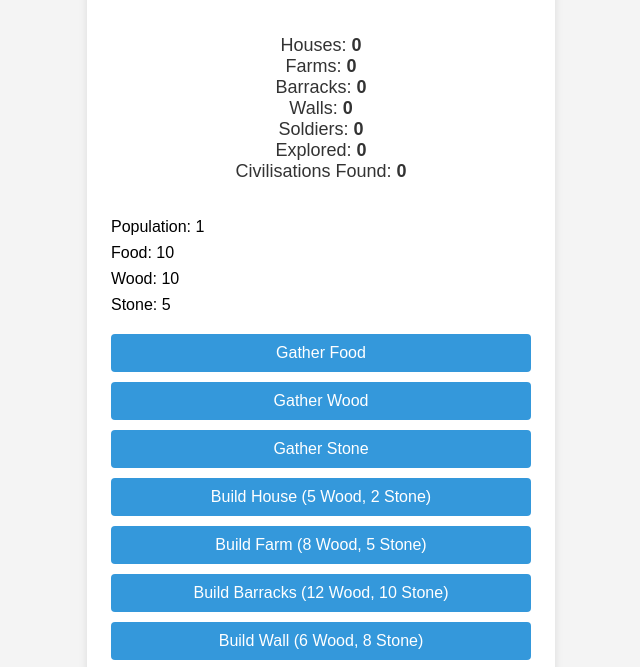
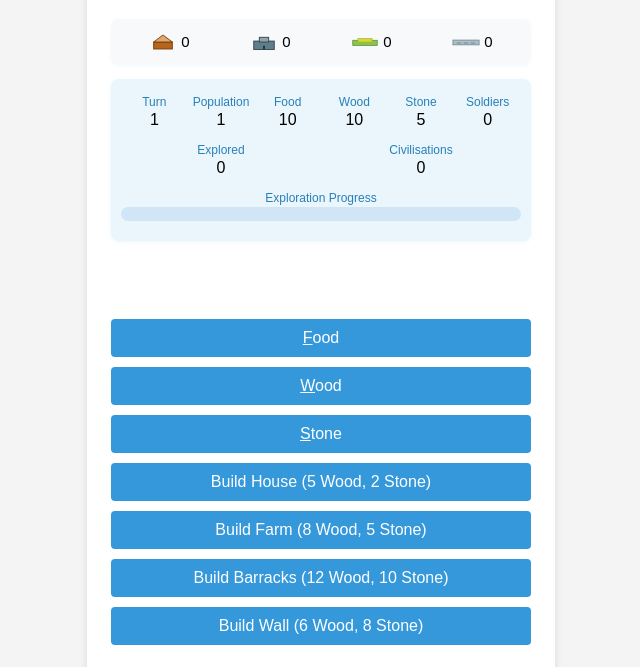
Before and after one commit to terence/nq-miniciv, a plain HTML site: page index.html in a window 1280 px wide. Shown: the part 125-792 px from the top of the page, without its empty margins (319-959 px from the left). Drawn offline with Linux system fonts and the light colour scheme.

Commit message:
improved gameplay

```diff
--- a/game.js
+++ b/game.js
@@ -1,3 +1,17 @@
+// Hotkeys for resource gathering
+document.addEventListener('keydown', function(e) {
+    if (document.activeElement && (document.activeElement.tagName === 'INPUT' || document.activeElement.tagName === 'TEXTAREA')) return;
+    if (e.key === 'f' || e.key === 'F') {
+        gather('food');
+        e.preventDefault();
+    } else if (e.key === 'w' || e.key === 'W') {
+        gather('wood');
+        e.preventDefault();
+    } else if (e.key === 's' || e.key === 'S') {
+        gather('stone');
+        e.preventDefault();
+    }
+});
 let state = {
     population: 1,
     food: 10,
@@ -9,7 +23,8 @@ let state = {
     soldiers: 0,
     walls: 0,
     explored: 0,
-    civilisationsFound: 0
+    civilisationsFound: 0,
+    turn: 1
 };
 function explore() {
     // Require at least 1 soldier to explore
@@ -18,12 +33,17 @@ function explore() {
         return;
     }
     state.explored++;
+    state.turn++;
     // 30% chance to find a civilisation per explore
+    let found = false;
     if (Math.random() < 0.3) {
         state.civilisationsFound++;
-        log('You discovered a new civilisation! Total found: ' + state.civilisationsFound);
+        found = true;
+    }
+    if (found) {
+        log('You discovered a new civilisation! Total encountered: ' + state.civilisationsFound);
     } else {
-        log('Exploration yielded no new civilisations.');
+        log('Exploration yielded no new civilisations. Total encountered: ' + state.civilisationsFound);
     }
     updateUI();
 }
@@ -33,34 +53,47 @@ function updateUI() {
     document.getElementById('food').textContent = state.food;
     document.getElementById('wood').textContent = state.wood;
     document.getElementById('stone').textContent = state.stone;
+    // Dashboard extra fields
+    if (document.getElementById('soldiers')) document.getElementById('soldiers').textContent = state.soldiers;
+    if (document.getElementById('explored')) document.getElementById('explored').textContent = state.explored;
+    if (document.getElementById('civilisations')) document.getElementById('civilisations').textContent = state.civilisationsFound;
+    // Asset dashboard fields
+    if (document.getElementById('houses')) document.getElementById('houses').textContent = state.houses;
+    if (document.getElementById('barracks')) document.getElementById('barracks').textContent = state.barracks;
+    if (document.getElementById('farms')) document.getElementById('farms').textContent = state.farms;
+    if (document.getElementById('walls')) document.getElementById('walls').textContent = state.walls;
+    // Exploration progress bar (arbitrary max 20 for demo)
+    let maxExplored = 20;
+    let percent = Math.min(100, Math.round((state.explored / maxExplored) * 100));
+    let bar = document.getElementById('explore-bar');
+    if (bar) bar.style.width = percent + '%';
+    // Update turn counter
+    if (document.getElementById('turn')) document.getElementById('turn').textContent = state.turn;
+    // Show/hide train soldier button
+    var trainBtn = document.getElementById('train-soldier-btn');
+    if (trainBtn) trainBtn.style.display = (state.barracks > 0) ? '' : 'none';
+    // Show/hide explore button
+    var exploreBtn = document.getElementById('explore-btn');
+    if (exploreBtn) exploreBtn.style.display = (state.soldiers > 0) ? '' : 'none';
     updateGraphics();
 }
 // Show SVG images for buildings
 function updateGraphics() {
+    // Only show graphics visuals, not asset counts
     let html = `<div style='text-align:center;padding:16px;'>`;
-    html += `<div>Houses: `;
+    // Optionally, you can show images for each asset if desired, but not counts
     for (let i = 0; i < state.houses; i++) {
         html += `<img src='assets/house.svg' alt='House' style='width:40px;height:28px;margin:2px;vertical-align:middle;'>`;
     }
-    html += ` <strong>${state.houses}</strong></div>`;
-    html += `<div>Farms: `;
     for (let i = 0; i < state.farms; i++) {
         html += `<img src='assets/farm.svg' alt='Farm' style='width:54px;height:20px;margin:2px;vertical-align:middle;'>`;
     }
-    html += ` <strong>${state.farms}</strong></div>`;
-    html += `<div>Barracks: `;
     for (let i = 0; i < state.barracks; i++) {
         html += `<img src='assets/barracks.svg' alt='Barracks' style='width:40px;height:28px;margin:2px;vertical-align:middle;'>`;
     }
-    html += ` <strong>${state.barracks}</strong></div>`;
-    html += `<div>Walls: `;
     for (let i = 0; i < state.walls; i++) {
         html += `<img src='assets/wall.svg' alt='Wall' style='width:40px;height:14px;margin:2px;vertical-align:middle;'>`;
     }
-    html += ` <strong>${state.walls}</strong></div>`;
-    html += `<div>Soldiers: <strong>${state.soldiers}</strong></div>`;
-    html += `<div>Explored: <strong>${state.explored}</strong></div>`;
-    html += `<div>Civilisations Found: <strong>${state.civilisationsFound}</strong></div>`;
     html += `</div>`;
     document.getElementById('graphics').innerHTML = html;
 }
@@ -69,6 +102,7 @@ function trainSoldier() {
         state.food -= 5;
         state.population--;
         state.soldiers++;
+        state.turn++;
         log('You trained a soldier!');
         updateUI();
     } else if (state.barracks === 0) {
@@ -91,11 +125,13 @@ function gather(resource) {
         amount += state.farms * 3;
     }
     state[resource] += amount;
+    state.turn++;
     log(`You gathered ${amount} ${resource}.`);
     updateUI();
 }
 
 function build(type) {
+    let acted = false;
     if (type === 'house') {
         if (state.wood >= 5 && state.stone >= 2) {
             state.wood -= 5;
@@ -103,6 +139,7 @@ function build(type) {
             state.houses++;
             state.population++;
             log('You built a house! Population increased.');
+            acted = true;
         } else {
             log('Not enough resources to build a house.');
         }
@@ -112,6 +149,7 @@ function build(type) {
             state.stone -= 5;
             state.farms++;
             log('You built a farm! Food gathering improved.');
+            acted = true;
         } else {
             log('Not enough resources to build a farm.');
         }
@@ -121,6 +159,7 @@ function build(type) {
             state.stone -= 10;
             state.barracks++;
             log('You built a barracks!');
+            acted = true;
         } else {
             log('Not enough resources to build a barracks.');
         }
@@ -130,10 +169,12 @@ function build(type) {
             state.stone -= 8;
             state.walls++;
             log('You built a wall!');
+            acted = true;
         } else {
             log('Not enough resources to build a wall.');
         }
     }
+    if (acted) state.turn++;
     updateUI();
 }
 
--- a/index.html
+++ b/index.html
@@ -21,25 +21,47 @@
 <body>
     <div class="container">
         <h1>Mini Civilisation</h1>
+        <div id="asset-dashboard">
+            <div class="asset-row">
+                <div class="asset-item"><img src="assets/house.svg" class="asset-icon" alt="House"><span id="houses">0</span></div>
+                <div class="asset-item"><img src="assets/barracks.svg" class="asset-icon" alt="Barracks"><span id="barracks">0</span></div>
+                <div class="asset-item"><img src="assets/farm.svg" class="asset-icon" alt="Farm"><span id="farms">0</span></div>
+                <div class="asset-item"><img src="assets/wall.svg" class="asset-icon" alt="Wall"><span id="walls">0</span></div>
+            </div>
+        </div>
+        <div id="dashboard">
+            <div class="dashboard-row">
+                <div class="dashboard-item"><span class="dash-label">Turn</span><span id="turn">1</span></div>
+                <div class="dashboard-item"><span class="dash-label">Population</span><span id="population">1</span></div>
+                <div class="dashboard-item"><span class="dash-label">Food</span><span id="food">10</span></div>
+                <div class="dashboard-item"><span class="dash-label">Wood</span><span id="wood">10</span></div>
+                <div class="dashboard-item"><span class="dash-label">Stone</span><span id="stone">5</span></div>
+                <div class="dashboard-item"><span class="dash-label">Soldiers</span><span id="soldiers">0</span></div>
+            </div>
+            <div class="dashboard-row">
+                <div class="dashboard-item"><span class="dash-label">Explored</span><span id="explored">0</span></div>
+                <div class="dashboard-item"><span class="dash-label">Civilisations</span><span id="civilisations">0</span></div>
+            </div>
+            <div class="dashboard-row">
+                <div class="dashboard-item" style="flex:2;">
+                    <span class="dash-label">Exploration Progress</span>
+                    <div id="explore-bar-bg"><div id="explore-bar"></div></div>
+                </div>
+            </div>
+        </div>
         <div id="graphics">
             <!-- Building visuals will be shown here from assets directory -->
         </div>
-        <div id="status">
-            <p>Population: <span id="population">1</span></p>
-            <p>Food: <span id="food">10</span></p>
-            <p>Wood: <span id="wood">10</span></p>
-            <p>Stone: <span id="stone">5</span></p>
-        </div>
         <div id="actions">
-            <button onclick="gather('food')">Gather Food</button>
-            <button onclick="gather('wood')">Gather Wood</button>
-            <button onclick="gather('stone')">Gather Stone</button>
+            <button onclick="gather('food')"><span style="text-decoration:underline;">F</span>ood</button>
+            <button onclick="gather('wood')"><span style="text-decoration:underline;">W</span>ood</button>
+            <button onclick="gather('stone')"><span style="text-decoration:underline;">S</span>tone</button>
             <button onclick="build('house')">Build House (5 Wood, 2 Stone)</button>
             <button onclick="build('farm')">Build Farm (8 Wood, 5 Stone)</button>
             <button onclick="build('barracks')">Build Barracks (12 Wood, 10 Stone)</button>
             <button onclick="build('wall')">Build Wall (6 Wood, 8 Stone)</button>
-            <button onclick="trainSoldier()">Train Soldier (5 Food, 1 Population, Barracks)</button>
-            <button onclick="explore()">Explore (Requires 1 Soldier)</button>
+            <button id="train-soldier-btn" onclick="trainSoldier()" style="display:none;">Train Soldier (5 Food, 1 Population, Barracks)</button>
+            <button id="explore-btn" onclick="explore()" style="display:none;">Explore (Requires 1 Soldier)</button>
         </div>
         <div id="log"></div>
     </div>
--- a/style.css
+++ b/style.css
@@ -1,3 +1,66 @@
+.asset-icon {
+    width: 28px;
+    height: 22px;
+    vertical-align: middle;
+    margin-right: 4px;
+    margin-bottom: 2px;
+}
+#asset-dashboard {
+    background: #f7f9fa;
+    border-radius: 8px;
+    padding: 10px 8px 8px 8px;
+    margin-bottom: 14px;
+    box-shadow: 0 1px 4px rgba(52,152,219,0.06);
+}
+.asset-row {
+    display: flex;
+    justify-content: space-between;
+}
+.asset-item {
+    flex: 1;
+    text-align: center;
+    font-size: 15px;
+    padding: 2px 0;
+}
+#dashboard {
+    background: #eaf6fb;
+    border-radius: 8px;
+    padding: 12px 10px 10px 10px;
+    margin-bottom: 18px;
+    box-shadow: 0 1px 4px rgba(52,152,219,0.08);
+}
+.dashboard-row {
+    display: flex;
+    justify-content: space-between;
+    margin-bottom: 6px;
+}
+.dashboard-item {
+    flex: 1;
+    text-align: center;
+    font-size: 16px;
+    padding: 4px 0;
+}
+.dash-label {
+    display: block;
+    font-size: 12px;
+    color: #2980b9;
+    margin-bottom: 2px;
+}
+#explore-bar-bg {
+    width: 100%;
+    height: 14px;
+    background: #d0e6f7;
+    border-radius: 7px;
+    margin-top: 2px;
+    overflow: hidden;
+}
+#explore-bar {
+    height: 100%;
+    background: linear-gradient(90deg, #3498db 60%, #6dd5fa 100%);
+    border-radius: 7px;
+    width: 0%;
+    transition: width 0.5s;
+}
 body {
     font-family: Arial, sans-serif;
     background: #f4f4f4;
```
